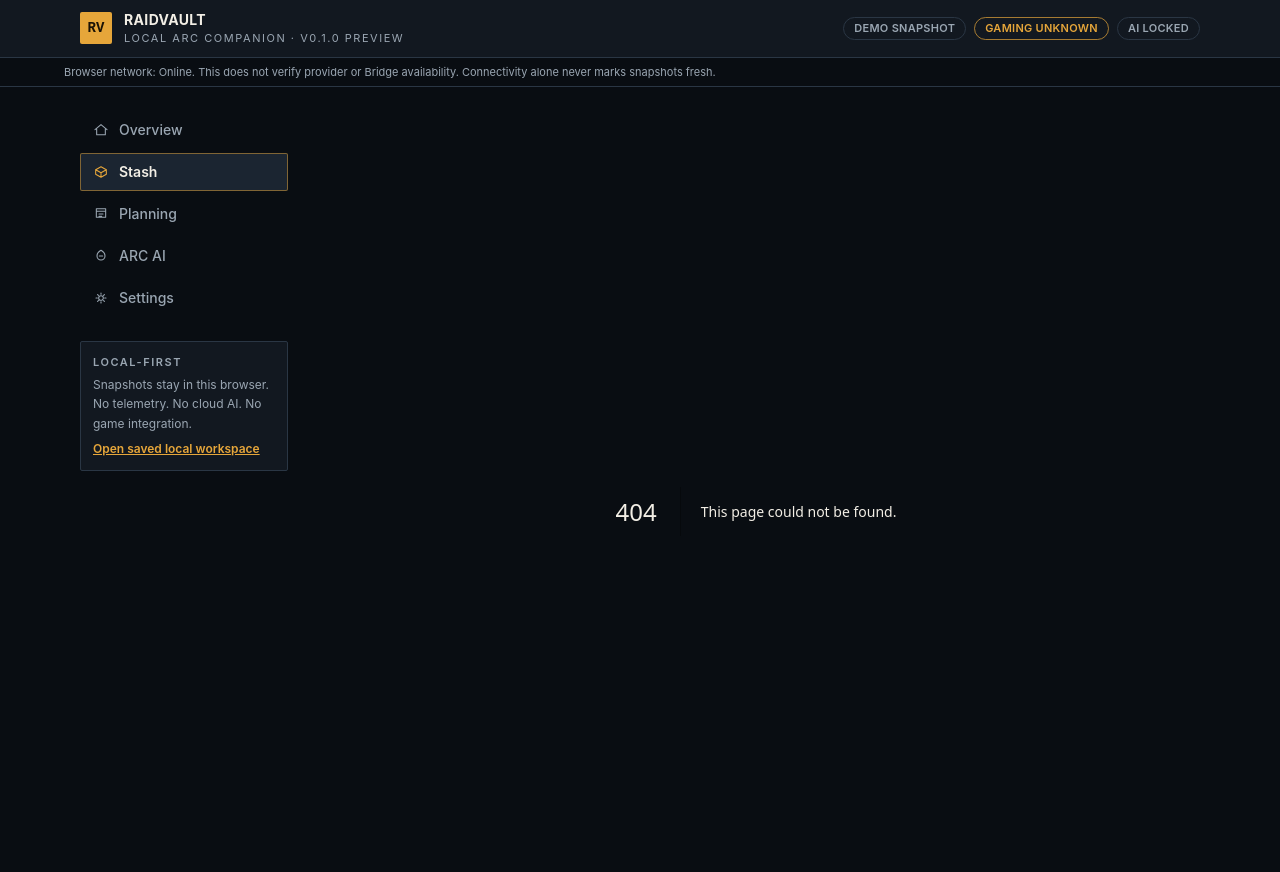
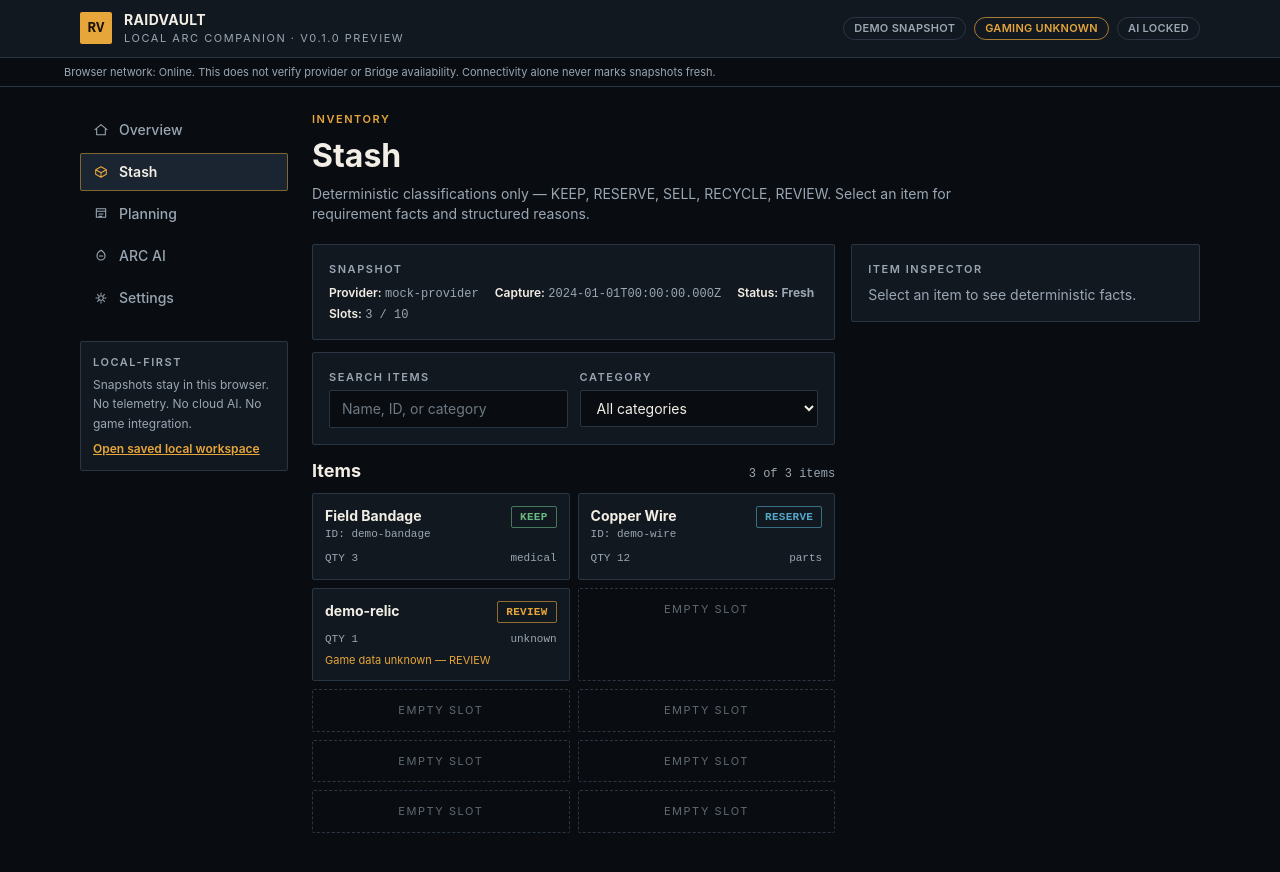
Before and after one commit to AVL05/raidvault, a Next.js app in the folder apps/web/: page /stash in a window 1280 px wide. Before the commit this address had no page. Shown: the top 872 px of the page. Built offline with nearby package versions, Linux system fonts and the light colour scheme.

Commit message:
ui: implement stash design

```diff
--- /dev/null
+++ b/apps/web/src/app/stash/page.tsx
@@ -0,0 +1,37 @@
+import { loadDemoWorkspace } from '../../data/workspace'
+import { enrichRows } from '../../stash/analysis-model'
+import { StashBrowser } from '../../stash/stash-browser'
+import { UnavailablePanel } from '../../stash/unavailable-panel'
+
+export default async function StashPage() {
+  const workspace = await loadDemoWorkspace()
+  if (!workspace.ok) {
+    return (
+      <main id="main-content" tabIndex={-1}>
+        <p className="text-[11px] font-semibold uppercase tracking-micro text-vault-amber">Inventory</p>
+        <h1 className="mt-1 text-[32px] font-bold text-vault-text">Stash</h1>
+        <div className="mt-4">
+          <UnavailablePanel title="Stash unavailable" detail="A validated player snapshot could not be obtained." />
+        </div>
+      </main>
+    )
+  }
+  return (
+    <main id="main-content" tabIndex={-1}>
+      <p className="text-[11px] font-semibold uppercase tracking-micro text-vault-amber">Inventory</p>
+      <h1 className="mt-1 text-[32px] font-bold text-vault-text">Stash</h1>
+      <p className="mt-1 max-w-2xl text-sm text-vault-muted">
+        Deterministic classifications only — KEEP, RESERVE, SELL, RECYCLE, REVIEW.
+        Select an item for requirement facts and structured reasons.
+      </p>
+      <div className="mt-5">
+        <StashBrowser
+          rows={enrichRows(workspace.rows, workspace.analysis)}
+          categories={workspace.categories}
+          summary={workspace.summary}
+          status={workspace.status}
+        />
+      </div>
+    </main>
+  )
+}
--- /dev/null
+++ b/apps/web/src/stash/analysis-model.ts
@@ -0,0 +1,48 @@
+import type { StashAnalysis } from '@raidvault/rules-engine'
+import type { StashRow } from './view-model'
+
+/** Presentation row enriched with authoritative deterministic analysis. */
+export interface EnrichedStashRow extends StashRow {
+  readonly classification: import('@raidvault/rules-engine').ItemClassification
+  readonly owned: number
+  readonly required: number
+  readonly reserved: number
+  readonly missing: number
+  readonly surplus: number
+  readonly reasons: readonly { readonly code: string; readonly message: string }[]
+}
+
+/** Join display rows with M5 analysis by item ID. Analysis is authoritative. */
+export function enrichRows(
+  rows: readonly StashRow[],
+  analysis: StashAnalysis,
+): EnrichedStashRow[] {
+  const byId = new Map(analysis.items.map((item) => [item.itemId, item]))
+  return rows.map((row) => {
+    const found = byId.get(row.itemId)
+    if (found === undefined) {
+      return {
+        ...row,
+        classification: 'REVIEW' as const,
+        owned: row.quantity,
+        required: 0,
+        reserved: 0,
+        missing: 0,
+        surplus: row.quantity,
+        reasons: [
+          { code: 'INSUFFICIENT_DATA', message: 'No deterministic analysis row for this item' },
+        ],
+      }
+    }
+    return {
+      ...row,
+      classification: found.classification,
+      owned: found.owned,
+      required: found.required,
+      reserved: found.reserved,
+      missing: found.missing,
+      surplus: found.surplus,
+      reasons: found.reasons,
+    }
+  })
+}
--- a/apps/web/src/stash/stash-browser.tsx
+++ b/apps/web/src/stash/stash-browser.tsx
@@ -4,24 +4,24 @@ import { useState } from 'react'
 import {
   ALL_CATEGORIES,
   filterStashRows,
-  type StashRow,
   type StashStatus,
   type StashSummary,
 } from './view-model'
+import type { EnrichedStashRow } from './analysis-model'
 import { StashDetail } from './stash-detail'
+import { ClassificationBadge, SectionLabel } from '../ui/vault'
 
 export interface StashBrowserProps {
-  readonly rows: readonly StashRow[]
+  readonly rows: readonly EnrichedStashRow[]
   readonly categories: readonly string[]
   readonly summary: StashSummary
   readonly status: StashStatus
 }
 
 /**
- * Interactive stash browser: search, category filter, list, and detail.
- * All data arrives as validated props; filtering is pure and local.
- * Selection persists across filtering and always resolves against the
- * full row list.
+ * Inventory-style stash browser: search/filter, dense grid, inspector.
+ * Filtering is pure and local; selection resolves against the full list.
+ * Empty slots are presentation-only placeholders and never alter capacity facts.
  */
 export function StashBrowser({ rows, categories, summary, status }: StashBrowserProps) {
   const [query, setQuery] = useState('')
@@ -30,31 +30,43 @@ export function StashBrowser({ rows, categories, summary, status }: StashBrowser
 
   const visibleRows = filterStashRows(rows, query, category)
   const selectedRow = rows.find((row) => row.itemId === selectedId) ?? null
+  const emptySlots =
+    summary.hasStash &&
+    summary.usedSlots !== undefined &&
+    summary.totalSlots !== undefined
+      ? Math.max(summary.totalSlots - rows.length, 0)
+      : 0
 
   return (
-    <div className="grid gap-6 md:grid-cols-[minmax(0,1fr)_320px]">
+    <div className="grid gap-4 lg:grid-cols-[minmax(0,1.5fr)_minmax(0,1fr)]">
       <section aria-labelledby="stash-items-heading" className="min-w-0">
-        <div className="mb-4 rounded-lg bg-white p-4 shadow">
-          <p className="text-sm text-gray-700">
-            <span className="font-medium">Provider:</span> {status.providerId}
-          </p>
-          <p className="text-sm text-gray-700">
-            <span className="font-medium">Snapshot:</span> {status.fetchedAt}
-          </p>
-          <p className="text-sm text-gray-700">
-            <span className="font-medium">Status:</span>{' '}
-            <span className="font-semibold">{status.stale ? 'Stale fallback' : 'Fresh'}</span>
-          </p>
+        <div className="rounded-sm border border-vault-line bg-vault-surface p-4">
+          <SectionLabel>Snapshot</SectionLabel>
+          <div className="mt-2 flex flex-wrap gap-x-4 gap-y-1 text-xs text-vault-muted">
+            <span>
+              <span className="font-semibold text-vault-text">Provider:</span>{' '}
+              <span className="font-mono">{status.providerId}</span>
+            </span>
+            <span>
+              <span className="font-semibold text-vault-text">Capture:</span>{' '}
+              <span className="font-mono">{status.fetchedAt}</span>
+            </span>
+            <span>
+              <span className="font-semibold text-vault-text">Status:</span>{' '}
+              <span className="font-bold">{status.stale ? 'Stale fallback' : 'Fresh'}</span>
+            </span>
             {summary.hasStash && summary.usedSlots !== undefined && summary.totalSlots !== undefined && (
-            <p className="text-sm text-gray-700">
-              <span className="font-medium">Slots:</span> {summary.usedSlots} / {summary.totalSlots}
-            </p>
+              <span>
+                <span className="font-semibold text-vault-text">Slots:</span>{' '}
+                <span className="font-mono">{summary.usedSlots} / {summary.totalSlots}</span>
+              </span>
             )}
           </div>
+        </div>
 
-        <div className="mb-4 grid gap-3 sm:grid-cols-2">
+        <div className="mt-3 grid gap-3 rounded-sm border border-vault-line bg-vault-surface p-4 sm:grid-cols-2">
           <div>
-            <label htmlFor="stash-search" className="mb-1 block text-sm font-medium text-gray-700">
+            <label htmlFor="stash-search" className="mb-1 block text-[11px] font-semibold uppercase tracking-micro text-vault-muted">
               Search items
             </label>
             <input
@@ -63,18 +75,18 @@ export function StashBrowser({ rows, categories, summary, status }: StashBrowser
               value={query}
               onChange={(event) => setQuery(event.target.value)}
               placeholder="Name, ID, or category"
-              className="w-full rounded-md border border-gray-300 px-3 py-2 text-sm"
+              className="w-full rounded-sm border border-vault-line bg-vault-void px-3 py-2 text-sm text-vault-text placeholder:text-vault-muted/70"
             />
           </div>
           <div>
-            <label htmlFor="stash-category" className="mb-1 block text-sm font-medium text-gray-700">
+            <label htmlFor="stash-category" className="mb-1 block text-[11px] font-semibold uppercase tracking-micro text-vault-muted">
               Category
             </label>
             <select
               id="stash-category"
               value={category}
               onChange={(event) => setCategory(event.target.value)}
-              className="w-full rounded-md border border-gray-300 bg-white px-3 py-2 text-sm"
+              className="w-full rounded-sm border border-vault-line bg-vault-void px-3 py-2 text-sm text-vault-text"
             >
               <option value={ALL_CATEGORIES}>All categories</option>
               {categories.map((name) => (
@@ -86,28 +98,30 @@ export function StashBrowser({ rows, categories, summary, status }: StashBrowser
           </div>
         </div>
 
-        <h2 id="stash-items-heading" className="mb-2 text-lg font-semibold text-gray-900">
+        <div className="mt-3 flex items-baseline justify-between gap-2">
+          <h2 id="stash-items-heading" className="text-lg font-bold text-vault-text">
             Items
           </h2>
-        <p aria-live="polite" className="mb-2 text-sm text-gray-600">
+          <p aria-live="polite" className="font-mono text-xs text-vault-muted">
             {visibleRows.length} of {rows.length} items
           </p>
+        </div>
 
         {!summary.hasStash && (
-          <p className="rounded-lg bg-white p-4 text-sm text-gray-600 shadow">
+          <p className="mt-2 rounded-sm border border-vault-line bg-vault-surface p-4 text-sm text-vault-muted">
             No stash in this snapshot.
           </p>
         )}
         {summary.hasStash && rows.length === 0 && (
-          <p className="rounded-lg bg-white p-4 text-sm text-gray-600 shadow">Stash is empty.</p>
+          <p className="mt-2 rounded-sm border border-vault-line bg-vault-surface p-4 text-sm text-vault-muted">Stash is empty.</p>
         )}
         {summary.hasStash && rows.length > 0 && visibleRows.length === 0 && (
-          <p className="rounded-lg bg-white p-4 text-sm text-gray-600 shadow">
+          <p className="mt-2 rounded-sm border border-vault-line bg-vault-surface p-4 text-sm text-vault-muted">
             No items match the current search or filter.
           </p>
         )}
         {visibleRows.length > 0 && (
-          <ul className="space-y-2">
+          <ul className="mt-2 grid gap-2 sm:grid-cols-2">
             {visibleRows.map((row) => {
               const selected = row.itemId === selectedId
               return (
@@ -118,39 +132,59 @@ export function StashBrowser({ rows, categories, summary, status }: StashBrowser
                     aria-pressed={selected}
                     className={
                       selected
-                        ? 'w-full rounded-lg border-2 border-gray-900 bg-white p-3 text-left shadow'
-                        : 'w-full rounded-lg border border-gray-200 bg-white p-3 text-left shadow-sm'
+                        ? 'w-full rounded-sm border-2 border-vault-amber bg-vault-raised p-3 text-left'
+                        : 'w-full rounded-sm border border-vault-line bg-vault-surface p-3 text-left hover:border-vault-muted'
                     }
                   >
-                    <span className="flex items-center justify-between gap-2">
-                      <span className="truncate text-sm font-semibold text-gray-900">
+                    <span className="flex items-start justify-between gap-2">
+                      <span className="min-w-0">
+                        <span className="block truncate text-sm font-bold text-vault-text">
                           {row.displayName ?? row.itemId}
                         </span>
-                      {selected && (
-                        <span className="shrink-0 rounded bg-gray-900 px-2 py-0.5 text-xs font-medium text-white">
-                          Selected
+                        {row.displayName !== undefined && (
+                          <span className="block truncate font-mono text-[11px] text-vault-muted">
+                            ID: {row.itemId}
                           </span>
                         )}
                       </span>
-                    {row.displayName !== undefined && (
-                      <span className="block truncate font-mono text-xs text-gray-500">
-                        ID: {row.itemId}
+                      <ClassificationBadge value={row.classification} />
+                    </span>
+                    <span className="mt-2 flex items-center justify-between gap-2 font-mono text-[11px] text-vault-muted">
+                      <span>QTY {row.quantity}</span>
+                      <span className="truncate">{row.category ?? 'unknown'}</span>
+                    </span>
+                    {!row.metadataKnown && (
+                      <span className="mt-1 block text-[11px] text-vault-amber">
+                        Game data unknown — REVIEW
                       </span>
                     )}
-                    <span className="mt-1 block text-xs text-gray-600">
-                      Quantity: {row.quantity} · Category: {row.category ?? 'unknown'}
-                      {!row.metadataKnown && ' · Game data unknown'}
-                    </span>
                   </button>
                 </li>
               )
             })}
+            {emptySlots > 0 &&
+              Array.from({ length: Math.min(emptySlots, 12) }, (_, i) => (
+                <li
+                  key={`empty-${i}`}
+                  aria-hidden="true"
+                  className="rounded-sm border border-dashed border-vault-line p-3 text-center text-[11px] uppercase tracking-micro text-vault-muted/60"
+                >
+                  Empty slot
+                </li>
+              ))}
           </ul>
+        )}
+        {emptySlots > 12 && (
+          <p className="mt-2 font-mono text-[11px] text-vault-muted">
+            + {emptySlots - 12} further empty slots (presentation only).
+          </p>
         )}
       </section>
 
       <div className="min-w-0">
+        <div className="lg:sticky lg:top-[68px]">
           <StashDetail row={selectedRow} />
+        </div>
       </div>
     </div>
   )
--- a/apps/web/src/stash/stash-detail.tsx
+++ b/apps/web/src/stash/stash-detail.tsx
@@ -1,38 +1,77 @@
-import type { StashRow } from './view-model'
+import type { EnrichedStashRow } from './analysis-model'
+import { ClassificationBadge, SectionLabel } from '../ui/vault'
 
 /**
- * Presentational item detail. Shows the stable ID always; name and
- * category only when GameKnowledge provided them. Never invents data.
+ * Presentational item inspector. Shows stable ID always, authoritative
+ * deterministic facts, and structured reasons. Never invents data.
  */
-export function StashDetail({ row }: { readonly row: StashRow | null }) {
+export function StashDetail({ row }: { readonly row: EnrichedStashRow | null }) {
   if (row === null) {
-    return <p className="text-sm text-gray-500">Select an item to see details.</p>
+    return (
+      <section
+        aria-label="Item details"
+        className="rounded-sm border border-vault-line bg-vault-surface p-4"
+      >
+        <SectionLabel>Item inspector</SectionLabel>
+        <p className="mt-2 text-sm text-vault-muted">Select an item to see deterministic facts.</p>
+      </section>
+    )
   }
   return (
-    <section aria-label="Item details" aria-live="polite" className="rounded-lg bg-white p-4 shadow">
-      <h2 className="mb-3 text-lg font-semibold text-gray-900">Item details</h2>
-      <dl className="space-y-2 text-sm">
+    <section
+      aria-label="Item details"
+      aria-live="polite"
+      className="rounded-sm border border-vault-line bg-vault-surface p-4"
+    >
+      <div className="flex flex-wrap items-center justify-between gap-2">
+        <SectionLabel>Item inspector</SectionLabel>
+        <ClassificationBadge value={row.classification} />
+      </div>
+      <h2 className="mt-2 truncate text-lg font-bold text-vault-text">
+        {row.displayName ?? row.itemId}
+      </h2>
+      <p className="truncate font-mono text-[11px] text-vault-muted">ID: {row.itemId}</p>
+      <dl className="mt-3 space-y-2 text-sm">
         <div className="flex justify-between gap-4">
-          <dt className="font-medium text-gray-500">ID</dt>
-          <dd className="text-right font-mono text-gray-900">{row.itemId}</dd>
+          <dt className="text-vault-muted">Quantity owned</dt>
+          <dd className="font-mono text-vault-text">{row.quantity}</dd>
         </div>
         <div className="flex justify-between gap-4">
-          <dt className="font-medium text-gray-500">Name</dt>
-          <dd className="text-right text-gray-900">{row.displayName ?? 'Unknown — showing ID'}</dd>
+          <dt className="text-vault-muted">Category</dt>
+          <dd className="text-vault-text">{row.category ?? 'Unknown'}</dd>
         </div>
         <div className="flex justify-between gap-4">
-          <dt className="font-medium text-gray-500">Quantity owned</dt>
-          <dd className="text-right text-gray-900">{row.quantity}</dd>
+          <dt className="text-vault-muted">Game data</dt>
+          <dd className="text-vault-text">{row.metadataKnown ? 'Known' : 'Unknown'}</dd>
         </div>
         <div className="flex justify-between gap-4">
-          <dt className="font-medium text-gray-500">Category</dt>
-          <dd className="text-right text-gray-900">{row.category ?? 'Unknown'}</dd>
+          <dt className="text-vault-muted">Required</dt>
+          <dd className="font-mono text-vault-text">{row.required}</dd>
         </div>
         <div className="flex justify-between gap-4">
-          <dt className="font-medium text-gray-500">Game data</dt>
-          <dd className="text-right text-gray-900">{row.metadataKnown ? 'Known' : 'Unknown'}</dd>
+          <dt className="text-vault-muted">Reserved</dt>
+          <dd className="font-mono text-vault-text">{row.reserved}</dd>
+        </div>
+        <div className="flex justify-between gap-4">
+          <dt className="text-vault-muted">Missing</dt>
+          <dd className="font-mono text-vault-text">{row.missing}</dd>
+        </div>
+        <div className="flex justify-between gap-4">
+          <dt className="text-vault-muted">Surplus</dt>
+          <dd className="font-mono text-vault-text">{row.surplus}</dd>
         </div>
       </dl>
+      <div className="mt-3 border-t border-vault-line pt-3">
+        <SectionLabel>Deterministic reasons</SectionLabel>
+        <ul className="mt-2 space-y-1.5">
+          {row.reasons.map((reason) => (
+            <li key={`${reason.code}:${reason.message}`} className="text-xs leading-relaxed">
+              <span className="font-mono font-bold text-vault-amber">{reason.code}</span>
+              <span className="block text-vault-muted">{reason.message}</span>
+            </li>
+          ))}
+        </ul>
+      </div>
     </section>
   )
 }
```
Lines whose indentation alone changed are shown as unchanged.
